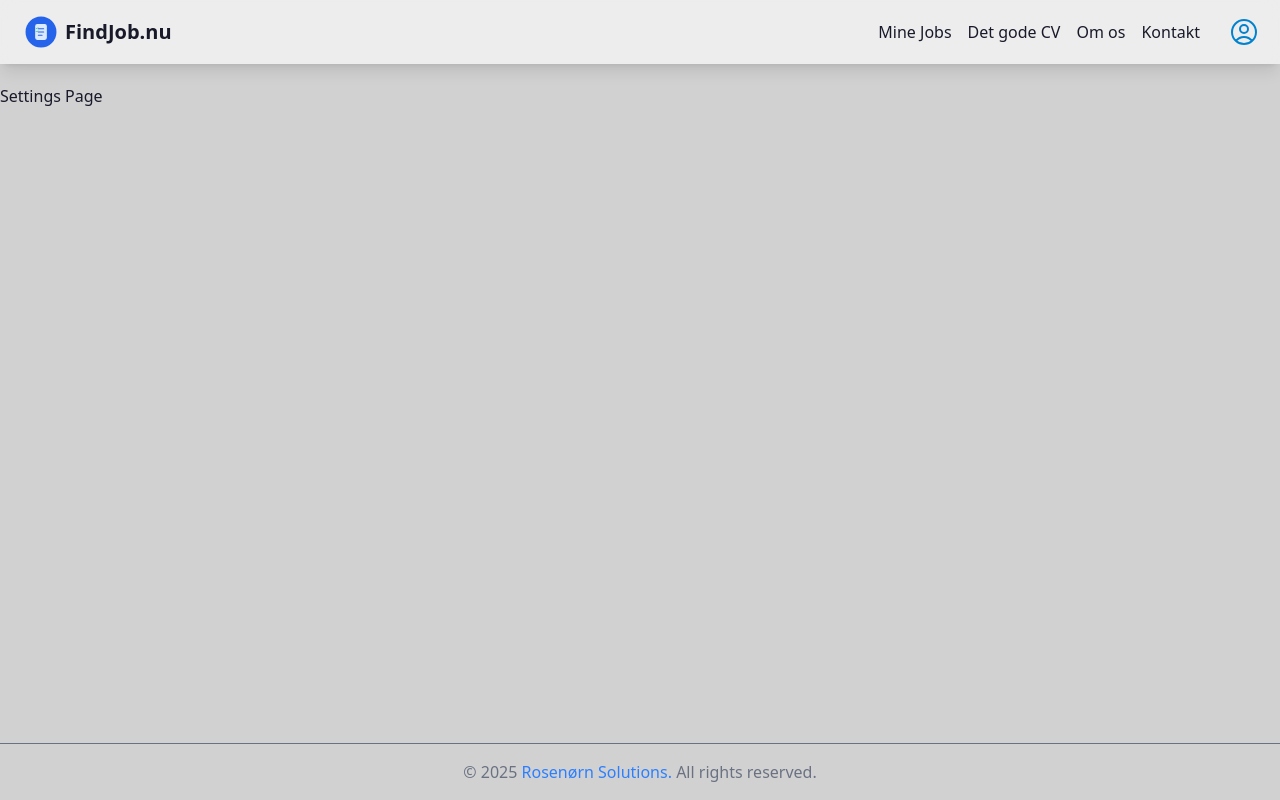
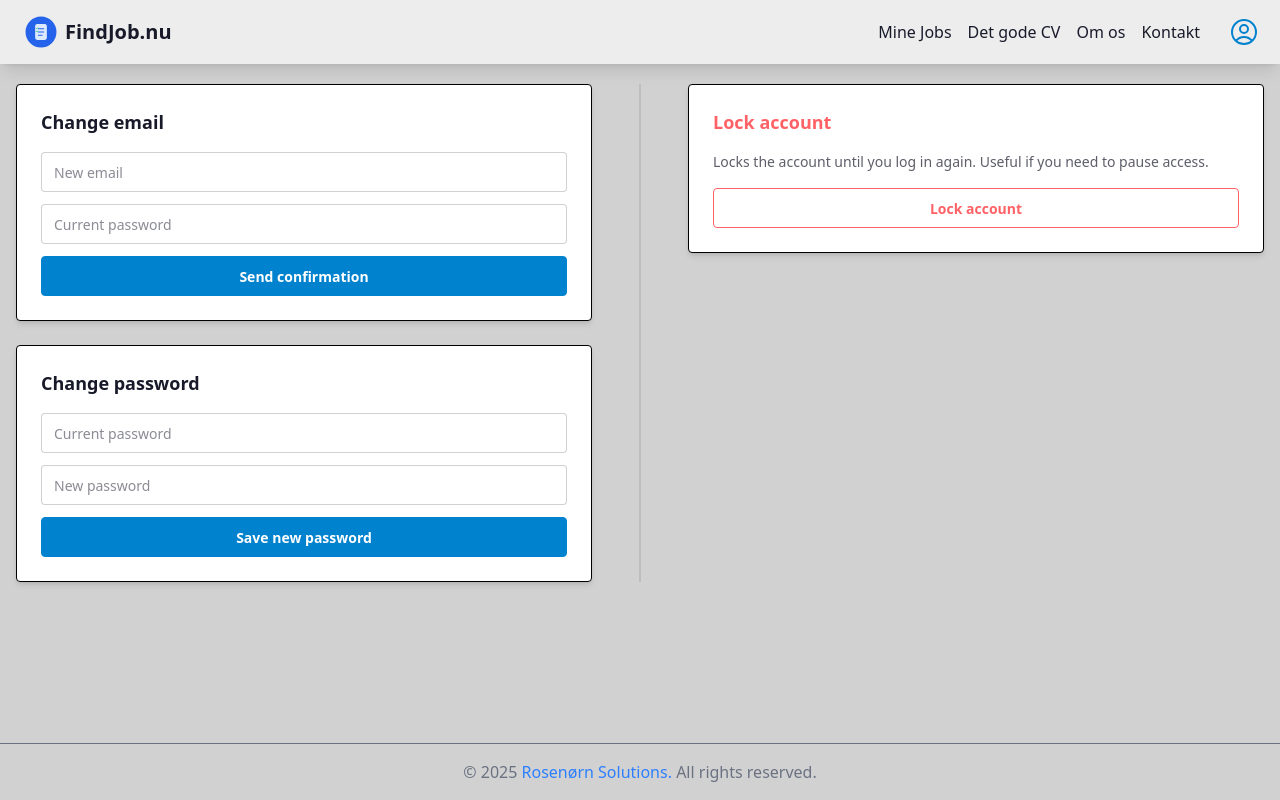
Before and after one commit to nightfrost/findjobnu-react, a React (Vite) app: page /settings in a window 1280 px wide. Built offline with nearby package versions, Linux system fonts and the light colour scheme; sample sign-in values are in the browser's storage.

Commit message:
Task: Added settings page

```diff
--- a/src/App.tsx
+++ b/src/App.tsx
@@ -15,6 +15,7 @@ import MyJobs from "./views/MyJobs";
 import GoodCv from "./views/GoodCv";
 import About from "./views/About";
 import Contact from "./views/Contact";
+import Settings from "./views/Settings";
 
 const App: React.FC = () => {
   return (
@@ -45,7 +46,7 @@ const AppWithAuthCheck: React.FC = () => {
             <Route path="/register" element={<Register />} />
             <Route path="/profile" element={<Profile />} />
             <Route path="/profile/linkedin-auth" element={<LinkedInAuthHandler />} />
-            <Route path="/settings" element={<div>Settings Page</div>} />
+            <Route path="/settings" element={<Settings />} />
             <Route path="/about" element={<About />} />
             <Route path="/contact" element={<Contact />} />
             <Route path="/jobsearch" element={<JobSearch />}></Route>
--- a/src/components/LocationTypeahead.tsx
+++ b/src/components/LocationTypeahead.tsx
@@ -10,6 +10,7 @@ interface LocationTypeaheadProps {
   placeholder?: string;
   className?: string;
   inputProps?: React.InputHTMLAttributes<HTMLInputElement>;
+  useValidator?: boolean;
 }
 
 const MAX_SUGGESTIONS = 8;
@@ -21,6 +22,7 @@ const LocationTypeahead: React.FC<LocationTypeaheadProps> = ({
   placeholder = "By",
   className = "",
   inputProps = {},
+  useValidator = true,
 }) => {
   const [citySuggestions, setCitySuggestions] = useState<City[]>([]);
   const [showSuggestions, setShowSuggestions] = useState(false);
@@ -116,7 +118,7 @@ const LocationTypeahead: React.FC<LocationTypeaheadProps> = ({
   return (
     <div className="relative w-full">
       <input
-        className={`input input-bordered validator w-full ${className}`}
+        className={`input input-bordered ${useValidator ? "validator" : ""} w-full ${className}`.trim()}
         placeholder={placeholder}
         value={value}
         onChange={handleChange}
--- /dev/null
+++ b/src/views/Settings.tsx
@@ -0,0 +1,177 @@
+import React, { useEffect, useMemo, useState } from "react";
+import { useNavigate } from "react-router-dom";
+import { AuthenticationApi } from "../findjobnu-auth";
+import { createAuthClient } from "../helpers/ApiFactory";
+import { useUser } from "../context/UserContext.shared";
+
+const Settings: React.FC = () => {
+  const { user, setUser } = useUser();
+  const navigate = useNavigate();
+  const userId = user?.userId ?? "";
+  const token = user?.accessToken ?? "";
+
+  useEffect(() => {
+    if (!userId || !token) {
+      navigate("/login");
+    }
+  }, [userId, token, navigate]);
+
+  const authApi = useMemo(() => createAuthClient(AuthenticationApi, token), [token]);
+
+  const [emailForm, setEmailForm] = useState({ newEmail: "", currentPassword: "" });
+  const [passwordForm, setPasswordForm] = useState({ oldPassword: "", newPassword: "" });
+  const [status, setStatus] = useState<string | null>(null);
+  const [error, setError] = useState<string | null>(null);
+  const [loadingEmail, setLoadingEmail] = useState(false);
+  const [loadingPassword, setLoadingPassword] = useState(false);
+  const [loadingLockout, setLoadingLockout] = useState(false);
+
+  const resetMessages = () => {
+    setStatus(null);
+    setError(null);
+  };
+
+  const handleEmailSubmit = async (e: React.FormEvent) => {
+    e.preventDefault();
+    resetMessages();
+    setLoadingEmail(true);
+    try {
+      await authApi.changeEmail({ changeEmailRequest: {
+        userId,
+        newEmail: emailForm.newEmail.trim(),
+        currentPassword: emailForm.currentPassword,
+      }});
+      setStatus("We sent a confirmation email to the new address.");
+      setEmailForm({ newEmail: "", currentPassword: "" });
+    } catch (err) {
+      setError("Could not update email. Check password and email.");
+      console.warn(err);
+    } finally {
+      setLoadingEmail(false);
+    }
+  };
+
+  const handlePasswordSubmit = async (e: React.FormEvent) => {
+    e.preventDefault();
+    resetMessages();
+    setLoadingPassword(true);
+    try {
+      await authApi.changePassword({ changePasswordRequest: {
+        userId,
+        oldPassword: passwordForm.oldPassword,
+        newPassword: passwordForm.newPassword,
+      }});
+      setStatus("Password updated.");
+      setPasswordForm({ oldPassword: "", newPassword: "" });
+    } catch (err) {
+      setError("Could not update password. Check the entered fields.");
+      console.warn(err);
+    } finally {
+      setLoadingPassword(false);
+    }
+  };
+
+  const handleLockout = async () => {
+    const confirmed = window.confirm("Are you sure you want to lock the account temporarily?");
+    if (!confirmed) return;
+    resetMessages();
+    setLoadingLockout(true);
+    try {
+      await authApi.lockoutUser({ body: userId });
+      setStatus("The account is locked. Log in again to unlock.");
+      // Clear local session
+      localStorage.removeItem("accessToken");
+      localStorage.removeItem("refreshToken");
+      localStorage.removeItem("userId");
+      localStorage.removeItem("accessTokenExpiration");
+      setUser(null);
+      navigate("/login");
+    } catch (err) {
+      setError("Could not lock the account.");
+      console.warn(err);
+    } finally {
+      setLoadingLockout(false);
+    }
+  };
+
+  return (
+    <div className="container max-w-7xl mx-auto px-4">
+      <div className="flex w-full mb-8 items-start">
+        <div className="flex-[4_5_0%] min-w-0 pr-6">
+          <div className="card bg-base-100 shadow-md p-6 mb-6">
+            <h2 className="card-title mb-4">Change email</h2>
+            <form className="flex flex-col gap-3" onSubmit={handleEmailSubmit}>
+              <input
+                className="input input-bordered w-full"
+                type="email"
+                placeholder="New email"
+                value={emailForm.newEmail}
+                onChange={e => setEmailForm(f => ({ ...f, newEmail: e.target.value }))}
+                required
+              />
+              <input
+                className="input input-bordered w-full"
+                type="password"
+                placeholder="Current password"
+                value={emailForm.currentPassword}
+                onChange={e => setEmailForm(f => ({ ...f, currentPassword: e.target.value }))}
+                required
+                minLength={6}
+              />
+              <button className="btn btn-primary" type="submit" disabled={loadingEmail}>
+                {loadingEmail ? "Updating..." : "Send confirmation"}
+              </button>
+            </form>
+          </div>
+
+          <div className="card bg-base-100 shadow-md p-6">
+            <h2 className="card-title mb-4">Change password</h2>
+            <form className="flex flex-col gap-3" onSubmit={handlePasswordSubmit}>
+              <input
+                className="input input-bordered w-full"
+                type="password"
+                placeholder="Current password"
+                value={passwordForm.oldPassword}
+                onChange={e => setPasswordForm(f => ({ ...f, oldPassword: e.target.value }))}
+                required
+                minLength={6}
+              />
+              <input
+                className="input input-bordered w-full"
+                type="password"
+                placeholder="New password"
+                value={passwordForm.newPassword}
+                onChange={e => setPasswordForm(f => ({ ...f, newPassword: e.target.value }))}
+                required
+                minLength={6}
+              />
+              <button className="btn btn-primary" type="submit" disabled={loadingPassword}>
+                {loadingPassword ? "Updating..." : "Save new password"}
+              </button>
+            </form>
+          </div>
+        </div>
+
+        <div className="divider divider-horizontal" />
+
+        <div className="flex-[4_0_0%] min-w-0 pl-6">
+          <div className="card bg-base-100 shadow-md p-6">
+            <h2 className="card-title mb-4 text-error">Lock account</h2>
+            <p className="mb-4 text-sm text-base-content/70">Locks the account until you log in again. Useful if you need to pause access.</p>
+            <button className="btn btn-outline btn-error" onClick={handleLockout} disabled={loadingLockout}>
+              {loadingLockout ? "Locking..." : "Lock account"}
+            </button>
+          </div>
+
+          {(status || error) && (
+            <div className={`alert mt-4 ${status ? "alert-success" : "alert-error"}`}>
+              <span>{status ?? error}</span>
+            </div>
+          )}
+        </div>
+      </div>
+    </div>
+  );
+};
+
+export default Settings;
```
Also changed, not shown: src/components/SearchForm.tsx (+26 -5 lines).
